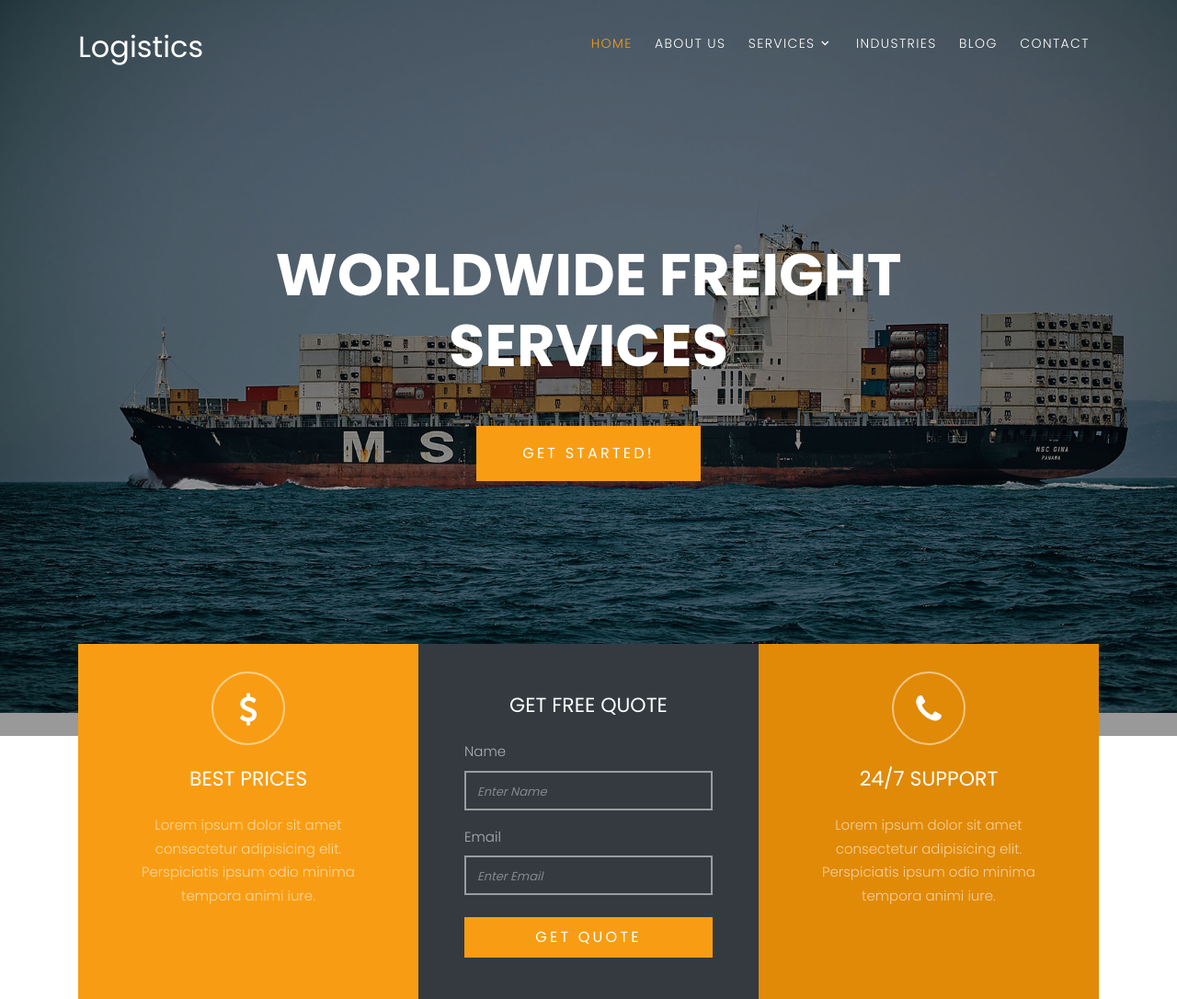
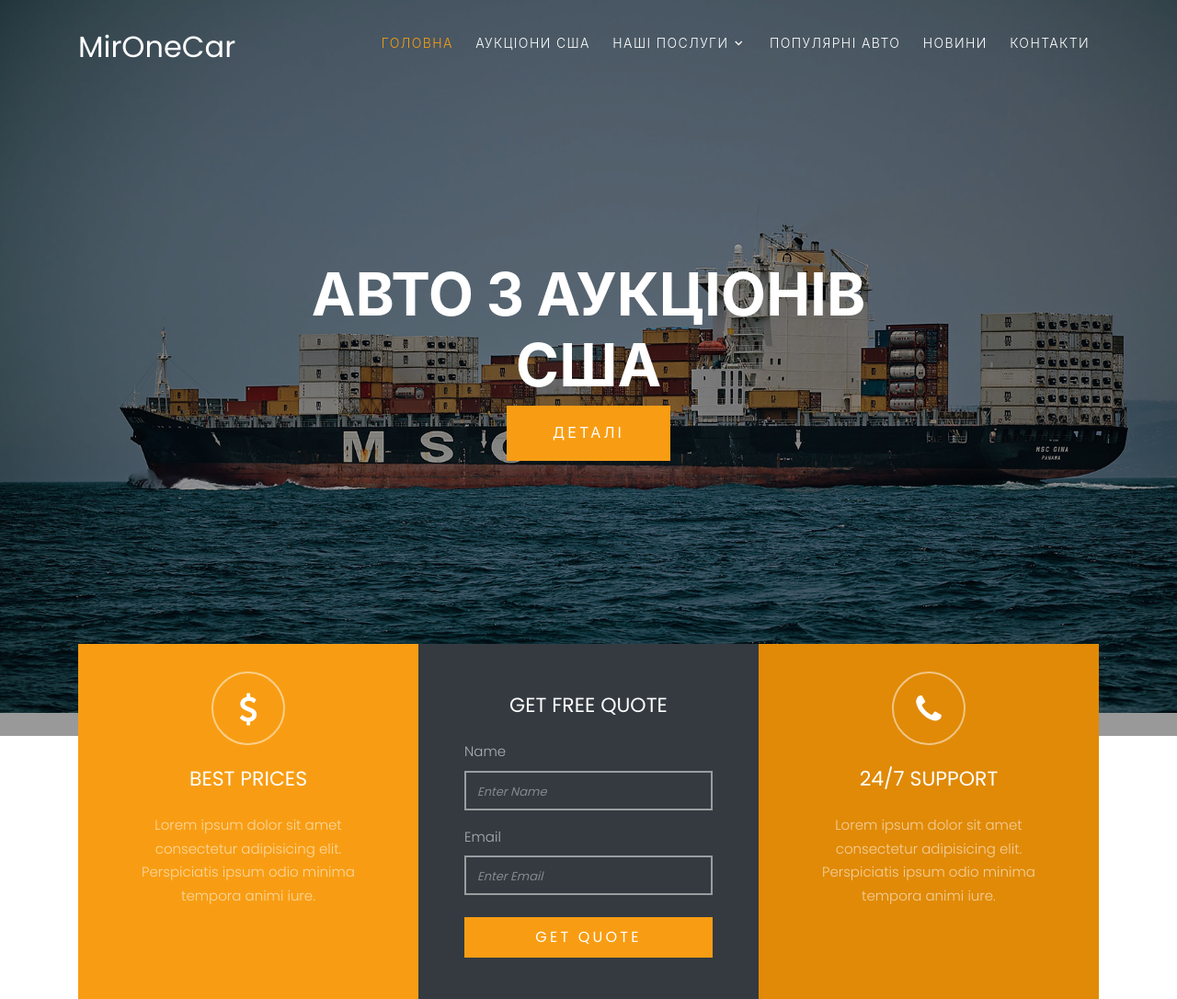
Before and after one commit to IBooMSI/CarFromUSA, a Django app: page / in a window 1280 px wide. Shown: the top 1086 px of the page at 92% size. Run offline with Django 4.2, Linux system fonts and the light colour scheme; some libraries are stand-ins or nearby versions; some web fonts are replaced.

Commit message:
a little bit changes

```diff
--- a/carfromusa/templates/layouts/base.html
+++ b/carfromusa/templates/layouts/base.html
@@ -6,16 +6,17 @@
     <meta charset="utf-8">
     <meta name="viewport" content="width=device-width, initial-scale=1, shrink-to-fit=no">
     <link rel="stylesheet" href="https://fonts.googleapis.com/css?family=Poppins:200,300,400,700,900|Display+Playfair:200,300,400,700">
-    <link rel="stylesheet" href="fonts/icomoon/style.css">
-    <link rel="stylesheet" href="css/bootstrap.min.css">
-    <link rel="stylesheet" href="css/magnific-popup.css">
-    <link rel="stylesheet" href="css/jquery-ui.css">
-    <link rel="stylesheet" href="css/owl.carousel.min.css">
-    <link rel="stylesheet" href="css/owl.theme.default.min.css">
-    <link rel="stylesheet" href="css/bootstrap-datepicker.css">
-    <link rel="stylesheet" href="fonts/flaticon/font/flaticon.css">
-    <link rel="stylesheet" href="css/aos.css">
-    <link rel="stylesheet" href="css/style.css">
+    <link rel="stylesheet" href="{% static 'fonts/icomoon/style.css' %}">
+    <link rel="stylesheet" href="{% static 'css/bootstrap.min.css' %}">
+    <link rel="stylesheet" href="{% static 'css/magnific-popup.css' %}">
+    <link rel="stylesheet" href="{% static 'css/jquery-ui.css' %}">
+    <link rel="stylesheet" href="{% static 'css/owl.carousel.min.css' %}">
+    <link rel="stylesheet" href="{% static 'css/owl.theme.default.min.css' %}">
+    <link rel="stylesheet" href="{% static 'css/bootstrap-datepicker.css' %}">
+    <link rel="stylesheet" href="{% static 'fonts/flaticon/font/flaticon.css' %}">
+    <link rel="stylesheet" href="{% static 'css/aos.css' %}">
+    <link rel="stylesheet" href="{% static 'css/style.css' %}">
+    <link rel="icon" href="{% static 'images/favicon1.ico' %}">
   </head>
   <body>
       {% include 'layouts/header.html' %}
--- a/carfromusa/templates/layouts/body.html
+++ b/carfromusa/templates/layouts/body.html
@@ -1,9 +1,12 @@
-<div class="site-blocks-cover overlay" style="background-image: url(images/hero_bg_1.jpg);" data-aos="fade" data-stellar-background-ratio="0.5">
+{% load static %}
+<div class="site-blocks-cover overlay" style="background-image: url(static/images/hero_bg_1.jpg)" data-aos="fade" data-stellar-background-ratio="0.5">
       <div class="container">
         <div class="row align-items-center justify-content-center text-center">
           <div class="col-md-8" data-aos="fade-up" data-aos-delay="400">
-            <h1 class="text-white font-weight-light mb-5 text-uppercase font-weight-bold">Worldwide Freight Services</h1>
-            <p><a href="#" class="btn btn-primary py-3 px-5 text-white">Get Started!</a></p>
+            <h1 class="text-white font-weight-light mb-1 text-uppercase font-weight-bold">
+              Авто з аукціонів США
+            </h1>
+            <p><a href="#" class="btn btn-primary py-3 px-5 text-white">Деталі</a></p>
           </div>
         </div>
       </div>
@@ -97,7 +100,7 @@
       <div class="owl-carousel nonloop-block-13">
         <div>
           <a href="#" class="unit-1 text-center">
-            <img src="images/img_1.jpg" alt="Image" class="img-fluid">
+            <img src="{% static 'images/img_1.jpg' %}" alt="Image" class="img-fluid">
             <div class="unit-1-text">
               <h3 class="unit-1-heading">Storage</h3>
               <p class="px-5">Lorem ipsum dolor sit amet consectetur adipisicing elit. Eos tempore ullam minus voluptate libero.</p>
@@ -107,7 +110,7 @@
 
         <div>
           <a href="#" class="unit-1 text-center">
-            <img src="images/img_2.jpg" alt="Image" class="img-fluid">
+            <img src="{% static 'images/img_2.jpg' %}" alt="Image" class="img-fluid">
             <div class="unit-1-text">
               <h3 class="unit-1-heading">Air Transports</h3>
               <p class="px-5">Lorem ipsum dolor sit amet consectetur adipisicing elit. Eos tempore ullam minus voluptate libero.</p>
@@ -117,7 +120,7 @@
 
         <div>
           <a href="#" class="unit-1 text-center">
-            <img src="images/img_3.jpg" alt="Image" class="img-fluid">
+            <img src="{% static 'images/img_3.jpg' %}" alt="Image" class="img-fluid">
             <div class="unit-1-text">
               <h3 class="unit-1-heading">Cargo Transports</h3>
               <p class="px-5">Lorem ipsum dolor sit amet consectetur adipisicing elit. Eos tempore ullam minus voluptate libero.</p>
@@ -127,7 +130,7 @@
 
         <div>
           <a href="#" class="unit-1 text-center">
-            <img src="images/img_4.jpg" alt="Image" class="img-fluid">
+            <img src="{% static 'images/img_4.jpg' %}" alt="Image" class="img-fluid">
             <div class="unit-1-text">
               <h3 class="unit-1-heading">Cargo Ship</h3>
               <p class="px-5">Lorem ipsum dolor sit amet consectetur adipisicing elit. Eos tempore ullam minus voluptate libero.</p>
@@ -137,7 +140,7 @@
 
         <div>
           <a href="#" class="unit-1 text-center">
-            <img src="images/img_5.jpg" alt="Image" class="img-fluid">
+            <img src="{% static 'images/img_5.jpg' %}" alt="Image" class="img-fluid">
             <div class="unit-1-text">
               <h3 class="unit-1-heading">Ware Housing</h3>
               <p class="px-5">Lorem ipsum dolor sit amet consectetur adipisicing elit. Eos tempore ullam minus voluptate libero.</p>
@@ -223,7 +226,7 @@
       </div>
     </div>
 
-<div class="site-blocks-cover overlay inner-page-cover" style="background-image: url(images/hero_bg_2.jpg); background-attachment: fixed;">
+<div class="site-blocks-cover overlay inner-page-cover" style="background-image: url(static/images/hero_bg_2.jpg); background-attachment: fixed;">
       <div class="container">
         <div class="row align-items-center justify-content-center text-center">
           <div class="col-md-7" data-aos="fade-up" data-aos-delay="400">
@@ -245,7 +248,7 @@
           <div>
             <div class="testimonial">
               <figure class="mb-4">
-                <img src="images/person_3.jpg" alt="Image" class="img-fluid mb-3">
+                <img src="{% static 'images/person_3.jpg' %}" alt="Image" class="img-fluid mb-3">
                 <p>John Smith</p>
               </figure>
               <blockquote>
@@ -256,7 +259,7 @@
           <div>
             <div class="testimonial">
               <figure class="mb-4">
-                <img src="images/person_2.jpg" alt="Image" class="img-fluid mb-3">
+                <img src="{% static 'images/person_2.jpg' %}" alt="Image" class="img-fluid mb-3">
                 <p>Christine Aguilar</p>
               </figure>
               <blockquote>
@@ -268,7 +271,7 @@
           <div>
             <div class="testimonial">
               <figure class="mb-4">
-                <img src="images/person_4.jpg" alt="Image" class="img-fluid mb-3">
+                <img src="{% static 'images/person_4.jpg' %}" alt="Image" class="img-fluid mb-3">
                 <p>Robert Spears</p>
               </figure>
               <blockquote>
@@ -280,7 +283,7 @@
           <div>
             <div class="testimonial">
               <figure class="mb-4">
-                <img src="images/person_5.jpg" alt="Image" class="img-fluid mb-3">
+                <img src="{% static 'images/person_5.jpg' %}" alt="Image" class="img-fluid mb-3">
                 <p>Bruce Rogers</p>
               </figure>
               <blockquote>
--- a/carfromusa/templates/layouts/header.html
+++ b/carfromusa/templates/layouts/header.html
@@ -11,26 +11,23 @@
         <div class="container">
           <div class="row align-items-center">
             <div class="col-11 col-xl-2">
-              <h1 class="mb-0"><a href="index.html" class="text-white h2 mb-0">Logistics</a></h1>
+              <h1 class="mb-0"><a href="index.html" class="text-white h2 mb-0">MirOneCar</a></h1>
             </div>
             <div class="col-12 col-md-10 d-none d-xl-block">
               <nav class="site-navigation position-relative text-right" role="navigation">
                 <ul class="site-menu js-clone-nav mx-auto d-none d-lg-block">
-                  <li class="active"><a href="index.html">Home</a></li>
-                  <li><a href="about.html">About Us</a></li>
+                  <li class="active"><a href="/">Головна</a></li>
+                  <li><a href="about.html">Аукціони США</a></li>
                   <li class="has-children">
-                    <a href="services.html">Services</a>
+                    <a href="services.html">Наші послуги</a>
                     <ul class="dropdown">
-                      <li><a href="#">Air Freight</a></li>
-                      <li><a href="#">Ocean Freight</a></li>
-                      <li><a href="#">Ground Shipping</a></li>
-                      <li><a href="#">Warehousing</a></li>
-                      <li><a href="#">Storage</a></li>
+                      <li><a href="#">Калькулятор</a></li>
+                      <li><a href="#">Допоміжний бот</a></li>
                     </ul>
                   </li>
-                  <li><a href="industries.html">Industries</a></li>
-                  <li><a href="blog.html">Blog</a></li>
-                  <li><a href="contact.html">Contact</a></li>
+                  <li><a href="industries.html">Популярні авто</a></li>
+                  <li><a href="blog.html">Новини</a></li>
+                  <li><a href="contact.html">Контакти</a></li>
                 </ul>
               </nav>
             </div>
--- a/carfromusa/templates/layouts/newsletter.html
+++ b/carfromusa/templates/layouts/newsletter.html
@@ -1,3 +1,4 @@
+{% load static %}
 <div class="site-section">
       <div class="container">
         <div class="row justify-content-center mb-5">
@@ -9,7 +10,7 @@
         <div class="row mb-3 align-items-stretch">
           <div class="col-md-6 col-lg-6 mb-4 mb-lg-4">
             <div class="h-entry">
-              <img src="images/blog_1.jpg" alt="Image" class="img-fluid">
+              <img src="{% static 'images/blog_1.jpg' %}" alt="Image" class="img-fluid">
               <h2 class="font-size-regular"><a href="#">Warehousing Your Packages</a></h2>
               <div class="meta mb-4">by Theresa Winston <span class="mx-2">&bullet;</span> Jan 18, 2019 at 2:00 pm <span class="mx-2">&bullet;</span> <a href="#">News</a></div>
               <p>Lorem ipsum dolor sit amet consectetur adipisicing elit. Natus eligendi nobis ea maiores sapiente veritatis reprehenderit suscipit quaerat rerum voluptatibus a eius.</p>
@@ -17,7 +18,7 @@
           </div>
           <div class="col-md-6 col-lg-6 mb-4 mb-lg-4">
             <div class="h-entry">
-              <img src="images/blog_2.jpg" alt="Image" class="img-fluid">
+              <img src="{% static 'images/blog_2.jpg' %}" alt="Image" class="img-fluid">
               <h2 class="font-size-regular"><a href="#">Warehousing Your Packages</a></h2>
               <div class="meta mb-4">by Theresa Winston <span class="mx-2">&bullet;</span> Jan 18, 2019 at 2:00 pm <span class="mx-2">&bullet;</span> <a href="#">News</a></div>
               <p>Lorem ipsum dolor sit amet consectetur adipisicing elit. Natus eligendi nobis ea maiores sapiente veritatis reprehenderit suscipit quaerat rerum voluptatibus a eius.</p>
```
Also changed, not shown: other parts of carfromusa/templates/layouts/base.html (+12 -12 lines), carfromusa/static/css/style.css (line endings or trailing spaces).
